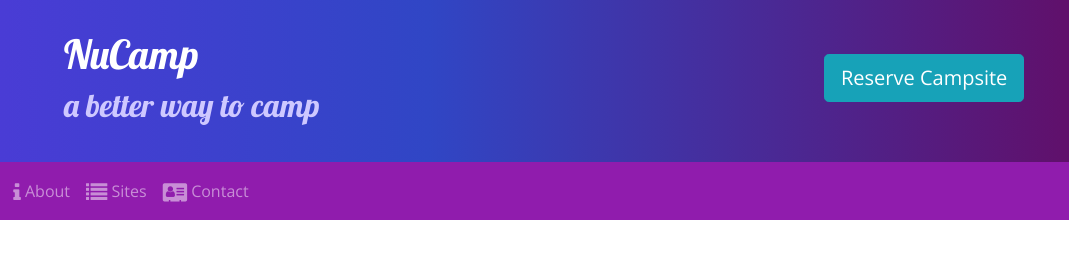
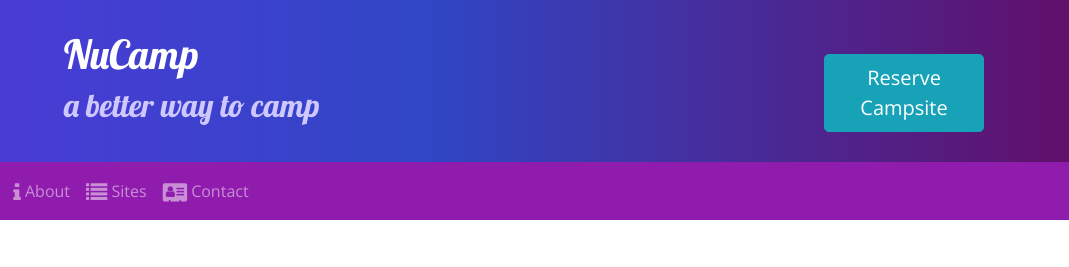
Before and after one commit to RSnodgrass92/BootstrapTest, a website: page index.html in a window 1280 px wide. Shown: the top 267 px of the page, 211-1280 px from the left. Drawn offline with nearby package versions, Linux system fonts and the light colour scheme.

Commit message:
Week 2 Assignment

```diff
--- a/index.html
+++ b/index.html
@@ -36,7 +36,7 @@
                     <h2>a better way to camp</h2>
                 </div>
                 <div class="col-12 col-md-4 col-xl-2 mt-4">
-                    <a href="#reserve-form" class="btn btn-info btn-lg text-nowrap">Reserve Campsite</a>
+                    <a href="#reserve-form" class="btn btn-info btn-lg">Reserve Campsite</a>
                 </div>
             </div>
         </div>
```
